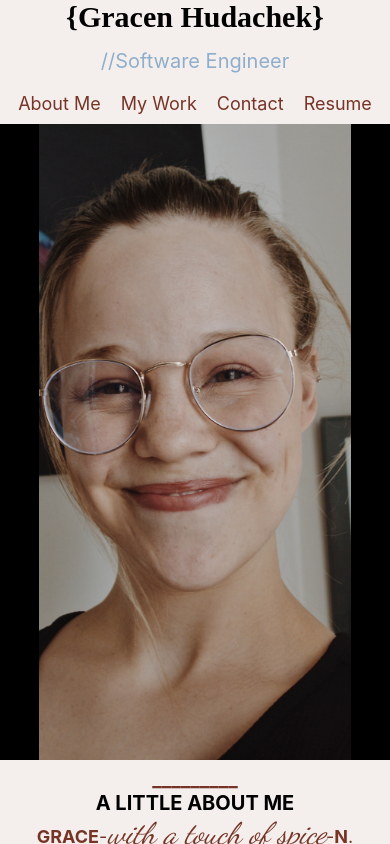
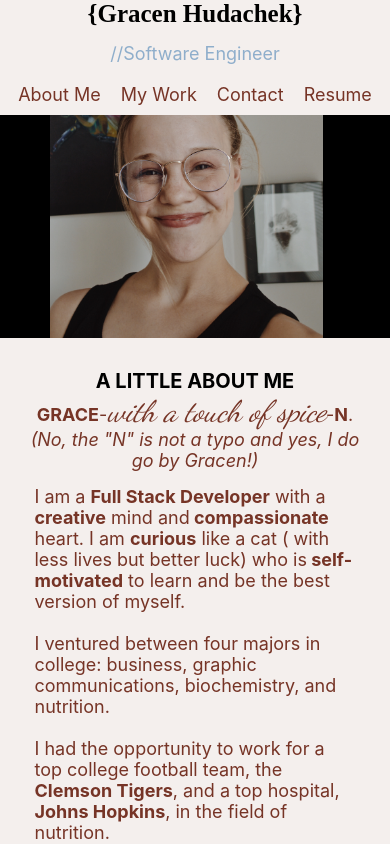
Before and after one commit to ghudachek/Gracen-Hudachek, a React (Create React App) app in the folder client/: page / in a window 390 px wide. Shown: the top 844 px of the page. Built offline with nearby package versions, Linux system fonts and the light colour scheme; a web font is replaced by a local one.

Commit message:
update media

```diff
--- a/client/src/screens/DigitalArt/DigitalArt.jsx
+++ b/client/src/screens/DigitalArt/DigitalArt.jsx
@@ -1,11 +1,9 @@
 import React from "react";
 import "./DigitalArt.css";
-import Art1 from "./artwork/art1.jpg";
-import Art2 from "./artwork/art2.JPG";
+import Art1 from "./artwork/Art1.jpg";
+import Art2 from "./artwork/art2.jpg";
 import Art3 from "./artwork/art3.PNG";
-import Art4 from "./artwork/art4.JPG";
-import Art5 from "./artwork/art5.PNG";
-import Art6 from "./artwork/art6.JPG";
+import Art4 from "./artwork/art4.jpg";
 import Art7 from "./artwork/art7.JPG";
 import Art8 from "./artwork/art8.PNG";
 import Layout from "../layout/Layout";
@@ -21,8 +19,6 @@ export const DigitalArt = () => {
         <img className="art-piece" src={Art2} />
         <img className="art-piece" src={Art3} />
         <img className="art-piece" src={Art4} />
-        <img className="art-piece" src={Art5} />
-        <img className="art-piece" src={Art6} />
         <img className="art-piece" src={Art7} />
         <img className="art-piece" src={Art8} />
       </div>
--- a/client/src/screens/Email/Email.css
+++ b/client/src/screens/Email/Email.css
@@ -22,6 +22,7 @@
   border: 2px solid #763426;
   background-color: #763426;
   color: white;
+  z-index: 5;
 }
 
 .contact-btn:hover {
--- a/client/src/screens/Home/Home.css
+++ b/client/src/screens/Home/Home.css
@@ -7,6 +7,18 @@ p.message {
   border-radius: 20px;
   background-color: #f4efed;
 }
+.hidden-link {
+  color: transparent;
+  z-index: -5;
+}
+.hidden-link:visited {
+  color: transparent;
+  z-index: -5;
+}
+.hidden-link:hover {
+  color: transparent;
+}
+
 .home-screen {
   display: flex;
   flex-direction: column;
@@ -127,7 +139,6 @@ p.message {
   padding: 5px;
   position: relative;
   bottom: 0;
-  z-index: 5;
 }
 
 .project a:hover {
@@ -174,10 +185,10 @@ p.message {
   z-index: 1;
 }
 
-@media screen and (max-width: 900px) {
+@media screen and (max-width: 1100px) {
   .about-me-div {
-    min-height: max-content;
-    height: 110vh;
+    min-height: fit-content;
+    height: 70vh;
     font-size: 20px;
   }
   .AM-Description {
@@ -189,7 +200,7 @@ p.message {
   }
   .my-work {
     min-height: fit-content;
-    height: 200vh;
+    height: 150vh;
     padding: 0;
     display: flex;
     flex-direction: column;
@@ -197,6 +208,7 @@ p.message {
   .project-btns {
     display: flex;
     flex-direction: column;
+    align-items: center;
   }
   .project {
     font-size: 18px;
@@ -240,9 +252,39 @@ p.message {
   }
 
   .triangle {
-    margin-top: -105px;
+    margin-top: -204px;
+  }
+  .background {
+    background-position: center;
+    background-size: cover;
+    width: 70vw;
+    height: 70vh;
+    align-self: center;
+    z-index: 1;
+  }
+  .black {
+    display: flex;
+    justify-content: center;
+    background-color: black;
   }
 }
 
 @media screen and (max-width: 400px) {
+  .background {
+    background-position: center;
+    background-size: cover;
+    width: 70vw;
+    height: 40vh;
+    margin-left: 50px;
+    align-self: center;
+    z-index: 1;
+  }
+  .black {
+    display: flex;
+    justify-content: start;
+    background-color: black;
+  }
+  .triangle {
+    margin-top: -129px;
+  }
 }
--- a/client/src/screens/Home/Home.jsx
+++ b/client/src/screens/Home/Home.jsx
@@ -19,7 +19,11 @@ const Home = () => {
           ></div>
         </div>
         <div className="about-me-div show-on-scroll">
-          <a id="aboutme" href="www.gracenhudachek.com">
+          <a
+            className="hidden-link"
+            id="aboutme"
+            href="www.gracenhudachek.com/#aboutme"
+          >
             _________
           </a>
           A LITTLE ABOUT ME
@@ -68,7 +72,11 @@ const Home = () => {
             </div>
           </div>
         </div>
-        <a id="projects" href="www.gracenhudachek.com">
+        <a
+          className="hidden-link"
+          id="projects"
+          href="www.gracenhudachek.com/#projects"
+        >
           ___________
         </a>
         <h1 className="my-work-h1">MY WORK</h1>
@@ -146,7 +154,11 @@ const Home = () => {
             </div>
           </div>
         </div>
-        <a id="contact" href="www.gracenhudachek.com">
+        <a
+          className="hidden-link"
+          id="contact"
+          href="www.gracenhudachek.com/#contact"
+        >
           _________
         </a>
         <div className="contact-me show-on-scroll">
--- a/client/src/screens/nav/Nav.css
+++ b/client/src/screens/nav/Nav.css
@@ -57,45 +57,19 @@ a.nav-link:hover:before {
   width: 100%;
 }
 .title {
-  /* text-align: center; */
   font-family: "Train One";
   font-size: 50px;
   color: black;
-  /*margin: 2px;*/
   padding-left: 20px;
-  /*
-  overflow: hidden; /* Ensures the content is not revealed until the animation */
-  /*border-right: 0.15em solid orange; /* The typwriter cursor */
-  /*white-space: nowrap; /* Keeps the content on a single line */
-  /*margin: 0 auto; /* Gives that scrolling effect as the typing happens */
-  /*letter-spacing: 0.15em; /* Adjust as needed */
-  /*animation: typing 6s steps(40, end), blink-caret 0.75s step-end infinite; */
 }
 
-/* @keyframes typing {
-  from {
-    width: 0;
-  }
-  to {
-    width: 100%;
-  }
-}
-@keyframes blink-caret {
-  from,
-  to {
-    border-color: transparent;
-  }
-  50% {
-    border-color: orange;
-  }
-}*/
-
 .title-descriptor {
-  align-self: flex-end;
+  align-self: center;
   margin: 0;
   padding: 15px;
   text-align: left;
-  font-size: 25px;
+  font-size: 30px;
+  margin-top: 10px;
 }
 .titles {
   display: flex;
@@ -103,21 +77,11 @@ a.nav-link:hover:before {
   align-content: center;
 }
 
-@media screen and (max-width: 1000) {
-  h1.title {
-    font-size: 40px;
-  }
-  .nav {
-    flex-direction: column;
-  }
-  .titles {
-    flex-direction: column;
-  }
-}
-
-@media screen and (max-width: 900px) {
+@media screen and (max-width: 1210px) {
   .title {
-    font-size: 35px;
+    font-size: 65px;
+    margin: 10px;
+    padding: 0;
   }
   .nav {
     display: flex;
@@ -130,18 +94,20 @@ a.nav-link:hover:before {
     flex-direction: column;
   }
   .title-descriptor {
+    margin-top: 0;
     align-self: center;
-    font-size: 20px;
+    font-size: 30px;
   }
 }
-@media screen and (max-width: 450px) {
+@media screen and (max-width: 670px) {
   .title {
-    font-size: 30px;
+    font-size: 35px;
     margin: 0;
     padding: 0px;
   }
   .title-descriptor {
     padding-bottom: 5px;
+    font-size: 25px;
   }
   a.nav-link {
     font-size: 18px;
@@ -151,3 +117,14 @@ a.nav-link:hover:before {
     margin-bottom: 10px;
   }
 }
+@media screen and (max-width: 400px) {
+  .title {
+    font-size: 25px;
+    margin: 0;
+    padding: 0px;
+  }
+  .title-descriptor {
+    padding-bottom: 5px;
+    font-size: 18px;
+  }
+}
--- a/client/src/screens/nav/Nav.jsx
+++ b/client/src/screens/nav/Nav.jsx
@@ -48,13 +48,14 @@ const Nav = () => {
         <span className="title-descriptor">//Software Engineer</span>
       </Link>
       <div className="links-container">
-        <a className="nav-link" href="#aboutme">
+        <a className="nav-link" href="/#aboutme">
           About Me
         </a>
-        <a className="nav-link" href="#projects">
+
+        <a className="nav-link" href="/#projects">
           My Work
         </a>
-        <a className="nav-link" href="#contact">
+        <a className="nav-link" href="/#contact">
           Contact
         </a>
         <a
```
